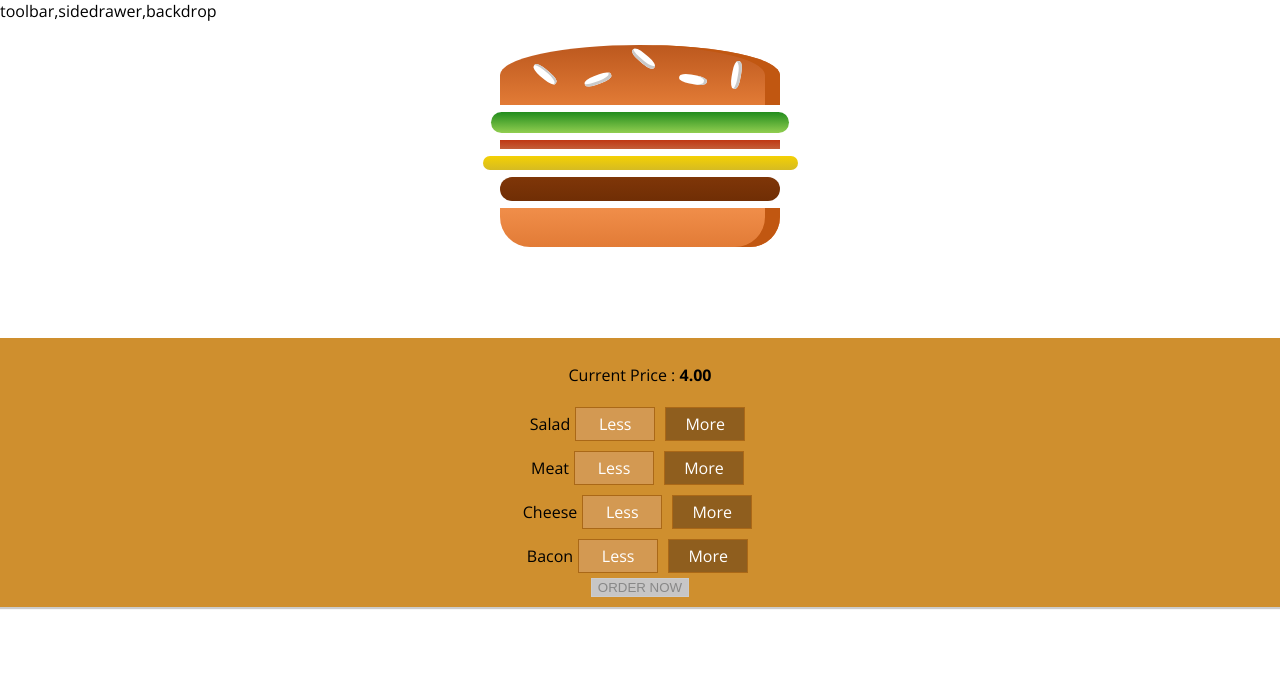
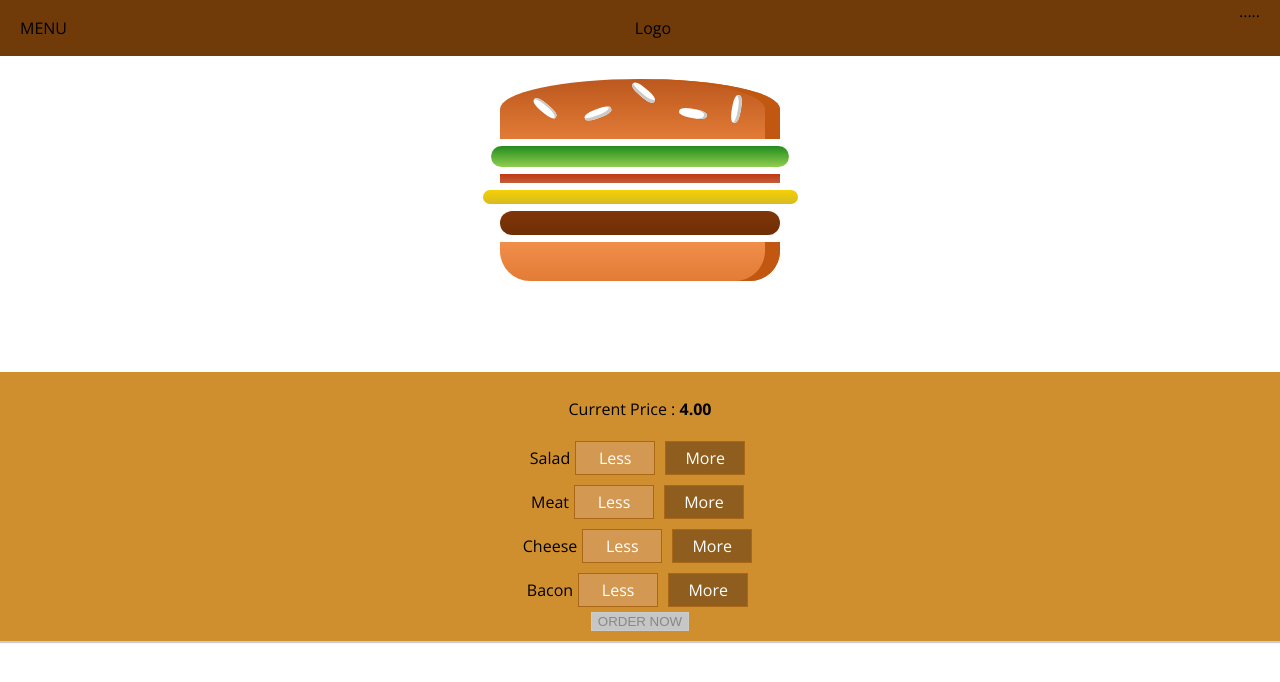
Before and after one commit to anukulSaini/BurgerBuilder-2, a React app in the folder burger-builder-2/: page / in a window 1280 px wide. Shown: the top 682 px of the page. Built offline with nearby package versions, Linux system fonts and the light colour scheme.

Commit message:
updated layout.css and toolbar.js

```diff
--- a/burger-builder-2/src/components/Layout/Layout.css
+++ b/burger-builder-2/src/components/Layout/Layout.css
@@ -1,3 +1,3 @@
 .Content{
-    margin-top: 16px;
+    margin-top: 72px;
 }
--- a/burger-builder-2/src/components/Layout/Layout.js
+++ b/burger-builder-2/src/components/Layout/Layout.js
@@ -2,12 +2,11 @@
 import React  from 'react';
 import Aux from '../../hoc/Aux';
 import classes from './Layout.css';
+import Toolbar from '../Navigation/Toolbar/Toolbar';
 
 const layout = (props) => (
    <Aux>
-   <div>
-          toolbar,sidedrawer,backdrop
-    </div>
+     <Toolbar></Toolbar>
 
     <main className={classes.Content}>
         {props.children}
--- a/burger-builder-2/src/components/Navigation/Toolbar/Toolbar.js
+++ b/burger-builder-2/src/components/Navigation/Toolbar/Toolbar.js
@@ -3,7 +3,7 @@ import React from 'react';
 import classes from './Toolbar.css';
 
 const toolbar = (props) =>(
-    <header className={classes.toolbar}>
+    <header className={classes.Toolbar}>
         <div>MENU</div>
         <di>Logo</di>
         <nav>.....</nav>
```
